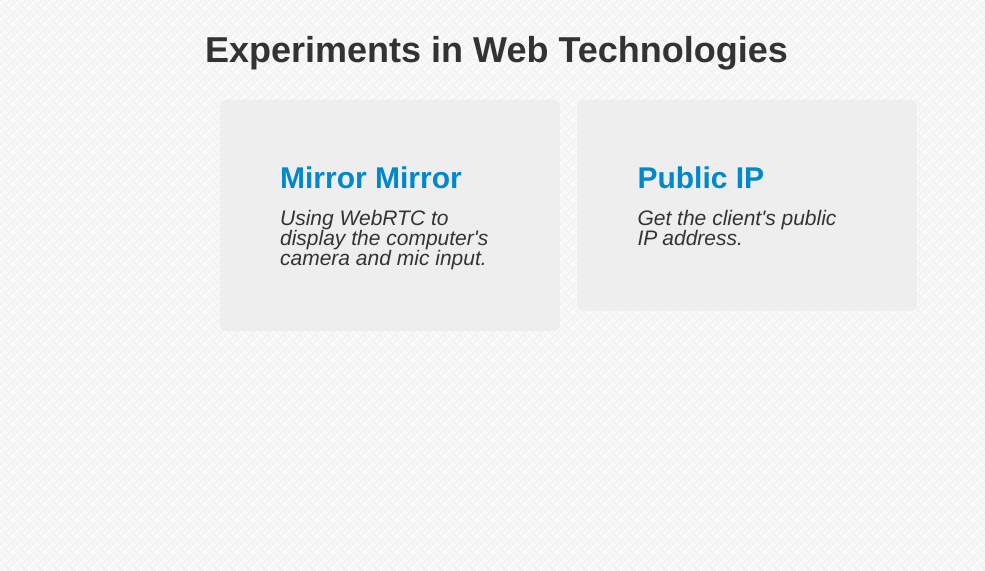
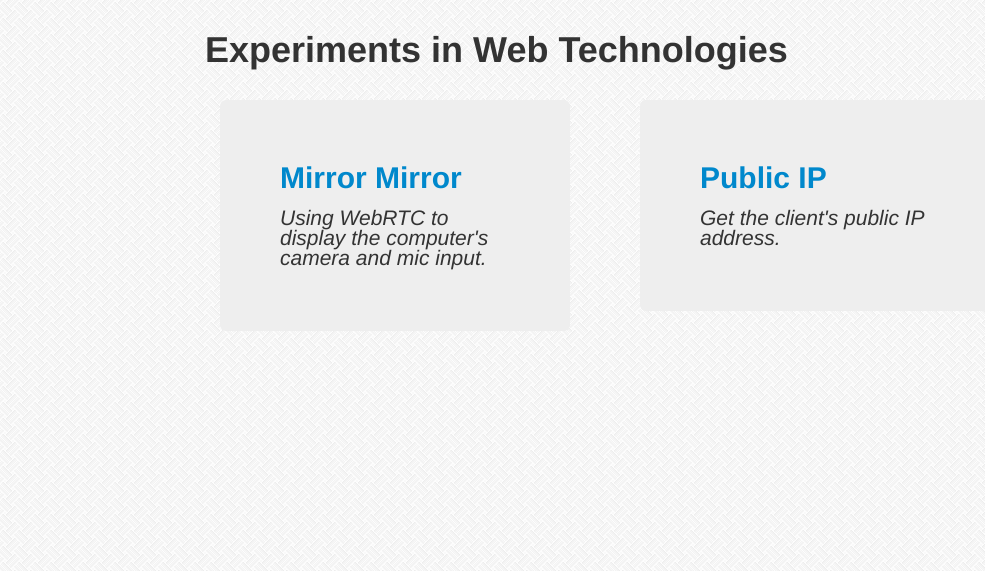
Before and after one commit to babraham123/mysite, a Django app: page /lab/ in a window 1280 px wide. Shown: the part 60-631 px from the top of the page, without its empty margins (0-985 px from the left). Run offline with Django 3.2, Linux system fonts and the light colour scheme; data comes from the database, SQL or seed files in the repository; parts of the project's set-up code (start-up, migrations or seed data) failed here and were passed over; some libraries are stand-ins or nearby versions.

Commit message:
adjusted spacing in labs, added jumbotron to project list

```diff
--- a/backup.sql
+++ b/backup.sql
@@ -466,4 +466,4 @@
 /*!40101 SET COLLATION_CONNECTION=@OLD_COLLATION_CONNECTION */;
 /*!40111 SET SQL_NOTES=@OLD_SQL_NOTES */;
 
--- Dump completed on 2014-09-12  5:05:01
+-- Dump completed on 2014-11-09  5:05:02
--- a/labs/templates/landing.html
+++ b/labs/templates/landing.html
@@ -11,11 +11,12 @@
 	<div class="row-fluid">
 		<div class="col-xs-12 center">
 		{% for lab in labs %}
-			<div class="span5 jumbotron">
+			<div class="col-xs-5 jumbotron">
 				<h2><a href="{{ lab.filename }}">{{ lab.title }}</a></h2>
 				<p><i>{{ lab.description }}</i></p>
 				<!-- <img src="/media/{{ lab.icon_address }}" alt="{{ lab.title }}"/> -->
 			</div>
+			<div class="col-xs-1"></div>
 		{% endfor %}
 		</div>
 	</div>
--- a/projects/templates/projlist.html
+++ b/projects/templates/projlist.html
@@ -7,8 +7,10 @@
 	{% for proj in latest_proj_list %}
 		<div class="row">
 			<div class="span10">
-				<h2><a href="/project/{{ proj.id }}/">{{ proj.title }}</a></h2>
-				<h3>{{ proj.subtitle }}</h3>
+				<div class="jumbotron">
+					<h2><a href="/project/{{ proj.id }}/">{{ proj.title }}</a></h2>
+					<h3>{{ proj.subtitle }}</h3>
+				</div>
 			</div>
 		</div>
 	{% endfor %}
```
